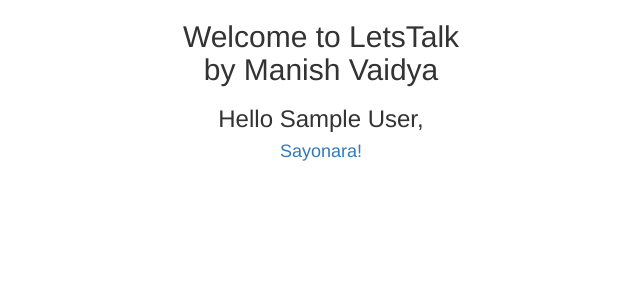
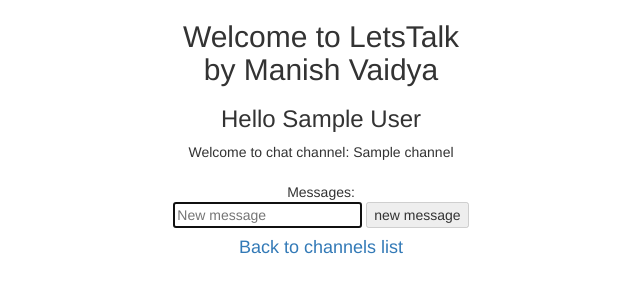
Before and after one commit to manishnewprojects/cs50_project2, a Flask app: template templates/chats.html in a window 1280 px wide. Shown: the top 300 px of the page, without its empty margins (319-959 px from the left). Run offline with Flask 2, Linux system fonts and the light colour scheme; the visitor is signed in with stand-in values (Sample User, id 1); the template is opened without the code that fills it: most values are stand-ins (such as "Sample title", 1, 10 or a date in 2020); some libraries are stand-ins or nearby versions.

Commit message:
channel list works!

```diff
--- a/application.py
+++ b/application.py
@@ -13,8 +13,9 @@ app.config['SESSION_TYPE']	 = 'filesystem'
 app.secret_key 				 = os.urandom(12)
 
 
-i=-1
-channel_list = []
+channel_count=-1
+channel_list = {}
+channel_data = [[[]]]
 error = ""
 
 
@@ -46,28 +47,47 @@ def channels():
 
 @socketio.on('startup')
 def on_startup():
-	global i, channel_list
+	global channel_count, channel_list
+	ch_list=""
 
-	if i>-1:
-		emit('master_channel_list', { "master_channel_list" : channel_list, "items" : i}, broadcast=True)
+	if channel_count > -1:
+		for value in channel_list.values():
+			ch_list+="<li> <a href=\"chats/"+value+"\">"+value+"</a></li>"
+
+ 		emit('master_channel_list', { "ch_list" : ch_list}, broadcast=True)
+
 
 @socketio.on('add channel')
 def on_add_channel(channel_name):
-	global i, channel_list, error
+	global channel_count, channel_list, error
+	ch_list=""
+ 	error=""
 
-	error=""
-	if channel_name in channel_list:
+	if channel_name in channel_list.values():
 		error = "Channel already exists!"
 		emit('error',{"error_msg" : error}, broadcast=True)
 	else:
-		i = i+1
-		channel_list.append(channel_name)
- 		emit('current_channel_list', { "ch_list" : channel_list, "items" : i}, broadcast=True)
+		channel_count+=1
+		channel_list.update({channel_count:channel_name})
+		for value in channel_list.values():
+			ch_list+="<li> <a href=\"chats/"+value+"\">"+value+"</a></li>"
 
-@app.route("/join",  methods=["GET", "POST"])
-def join_room():
+ 		emit('current_channel_list', { "ch_list" :  ch_list }, broadcast=True)
 
-	return render_template("chats.html")
+
+@app.route("/chats/<channel>",  methods=["GET", "POST"])
+def chats(channel):
+	session['channel'] = channel
+ 	return render_template("chats.html", channel=channel)
+
+
+@socketio.on('message posted')
+def message_posted(message):
+	global chat_history, channel_list, channel_map, channel_count
+
+ 	print("dict", channel_list, "session", session['channel'])
+
+	emit('message_buffer',{"chat_history" : message}, broadcast=True)
 
 
 @app.route("/logout",  methods=["GET", "POST"])
--- /dev/null
+++ b/static/messages.js
@@ -0,0 +1,45 @@
+
+
+document.addEventListener('DOMContentLoaded', () => {
+
+
+
+// By default, submit button is disabled
+document.querySelector('#message_submit').disabled = true;
+
+// Enable button only if there is text in the input field
+    document.querySelector('#message').onkeyup = () => {
+
+
+        if (document.querySelector('#message').value.length > 0)
+            document.querySelector('#message_submit').disabled = false;
+        else
+            document.querySelector('#message_submit').disabled = true;
+    };
+
+
+ document.querySelector('#new-message').onsubmit = () => {
+
+	var message = document.getElementById("message").value;
+
+    socket.emit('message posted', message);
+
+    socket.on('message_buffer', function(data) {
+
+   //document.querySelector('#messages').innerHTML = data.chat_history['user']+":&nbsp"+data.chat_history['message']+"<br>";
+   document.querySelector('#messages').innerHTML = data.chat_history['message'] ;
+
+    });
+
+
+     // Clear input field and disable button again
+    document.querySelector('#message').value = '';
+    document.querySelector('#message_submit').disabled = true;
+
+    // Stop form from submitting
+    return false;
+ }
+
+
+
+});
--- a/templates/chats.html
+++ b/templates/chats.html
@@ -5,9 +5,23 @@
 
 {% include 'html_includes/header.html' %}
 
- <script src="{{ url_for('static', filename='chats.js') }}"></script>
 
-<script type="text/javascript" src="//cdnjs.cloudflare.com/ajax/libs/socket.io/1.3.6/socket.io.min.js"></script>
+
+
+ <script src="{{ url_for('static', filename='messages.js') }}">
+ </script>
+
+
+<script type="text/javascript">
+
+
+  var socket = io.connect('http://' + document.domain + ':' + location.port,{'sync disconnect on unload':true});
+
+
+</script>
+
+
+
 
 
 </head>
@@ -21,12 +35,25 @@
 <div class="mv_header_title">
   <h2> Welcome to LetsTalk <br> by Manish Vaidya </h2>
 
-  <h3> <i> Hello {{ session['dp_name'] }},  </i> </h3>
+  <h3> <i> Hello {{ session['dp_name'] }}  </i> </h3>
 </div>
 
+ <div> Welcome to chat channel: {{channel}} </div>
 
- <h4><a href="/logout">Sayonara!</a></h4>
+ <br> Messages: <br> <div id="messages">  </div>
+
+
+
+ <form id="new-message">
+      <input id="message" autocomplete="off" autofocus placeholder="New message" type="text">
+      <input id="message_submit" type="submit" value="new message">
+  </form>
+
+
+ <h4><a href="/">Back to channels list</a></h4>
 </p>
+
+
 
 <div class="col-lg-6 col-sm-3 mv_nav_items " style="text-align: center;"> </div>
 
--- a/templates/html_includes/header.html
+++ b/templates/html_includes/header.html
@@ -31,6 +31,8 @@
     <script src="https://code.jquery.com/jquery-3.3.1.js"></script>
     <script src="https://cdnjs.cloudflare.com/ajax/libs/socket.io/2.1.1/socket.io.js"></script>
 
+
+
 <!-- Website Fonts & icons -->
 
 <!-- JQuery-->
@@ -38,7 +40,6 @@
 <!-- at the end in end_js -->
 
 <script src="//cdnjs.cloudflare.com/ajax/libs/socket.io/2.2.0/socket.io.js" integrity="sha256-yr4fRk/GU1ehYJPAs8P4JlTgu0Hdsp4ZKrx8bDEDC3I=" crossorigin="anonymous"></script>
-
 
 <!-- Local JS -->
 
```
Also changed, not shown: static/index.js (+3 -6 lines), templates/channels.html (+12 -10 lines), 1 other file.
